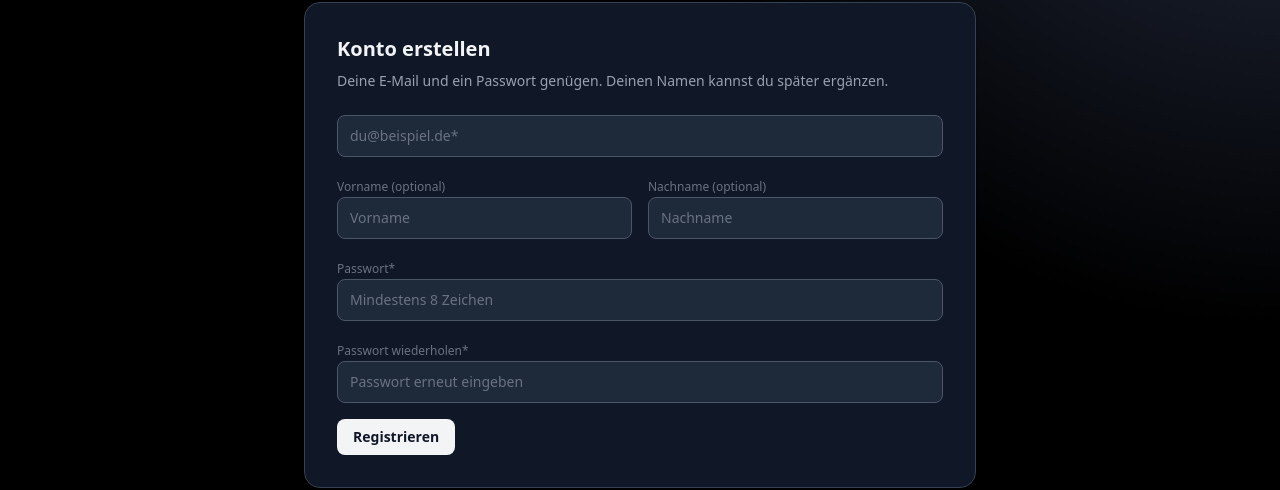
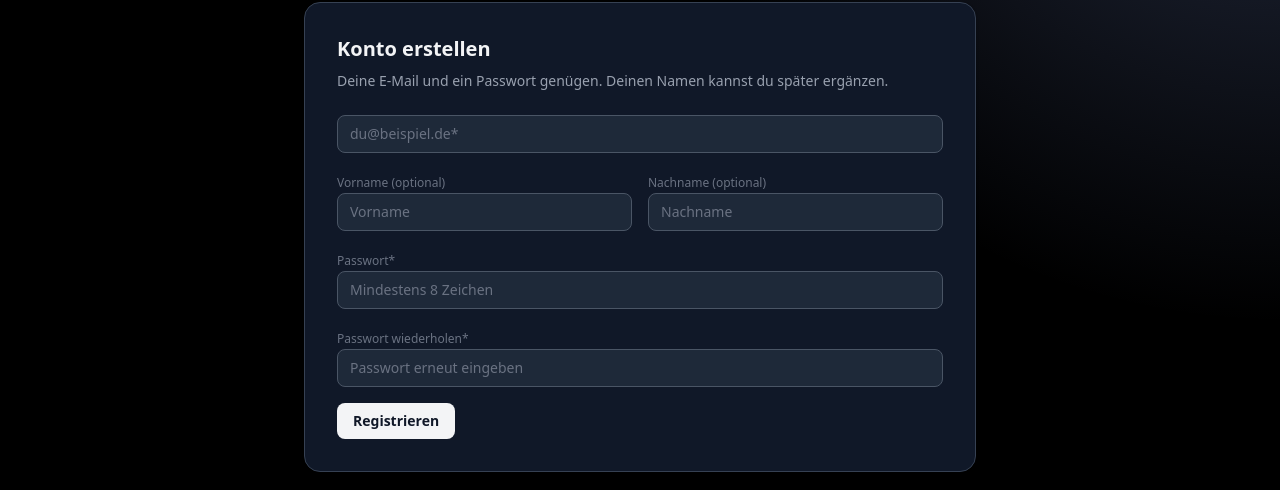
Before and after one commit to jeypack/nextjs-vercel-neon-m4, a Next.js app: page /user in a window 1280 px wide. Shown: the part 336-826 px from the top of the page. Built offline with nearby package versions, Linux system fonts and the light colour scheme; no server answers; the database is empty.

Commit message:
Fix inputClass

```diff
--- a/app/_lib/tailwind.ts
+++ b/app/_lib/tailwind.ts
@@ -7,7 +7,7 @@ export const secondaryButton =
 export const borderedButton = "cursor-pointer border border-gray-400 px-4 py-2 rounded-lg text-sm font-semibold text-gray-800 hover:bg-gray-100 disabled:opacity-50 dark:border-gray-600 dark:text-gray-100 dark:hover:bg-gray-800";
 
 export const inputClass =
-  "block w-full rounded-lg border border-gray-300 bg-white px-3 py-2.5 text-sm text-gray-900 outline-none transition placeholder:text-gray-400 focus:border-gray-500 focus:ring-2 focus:ring-gray-200 dark:border-gray-600 dark:bg-gray-800 dark:text-gray-100 dark:placeholder:text-gray-500 dark:focus:border-gray-400 dark:focus:ring-gray-700";
+  "block w-full rounded-lg border border-gray-300 bg-white px-3 py-2 text-sm text-gray-900 outline-none transition placeholder:text-gray-400 focus:border-gray-500 focus:ring-2 focus:ring-gray-200 dark:border-gray-600 dark:bg-gray-800 dark:text-gray-100 dark:placeholder:text-gray-500 dark:focus:border-gray-400 dark:focus:ring-gray-700";
 
 export const tabClass =
   "cursor-pointer flex-1 rounded-lg px-4 py-3 text-sm font-medium text-gray-600 outline-none transition data-selected:bg-white data-selected:text-gray-900 data-selected:shadow-sm focus-visible:ring-2 focus-visible:ring-gray-500 dark:text-gray-400 dark:data-selected:bg-gray-700 dark:data-selected:text-white";
```
